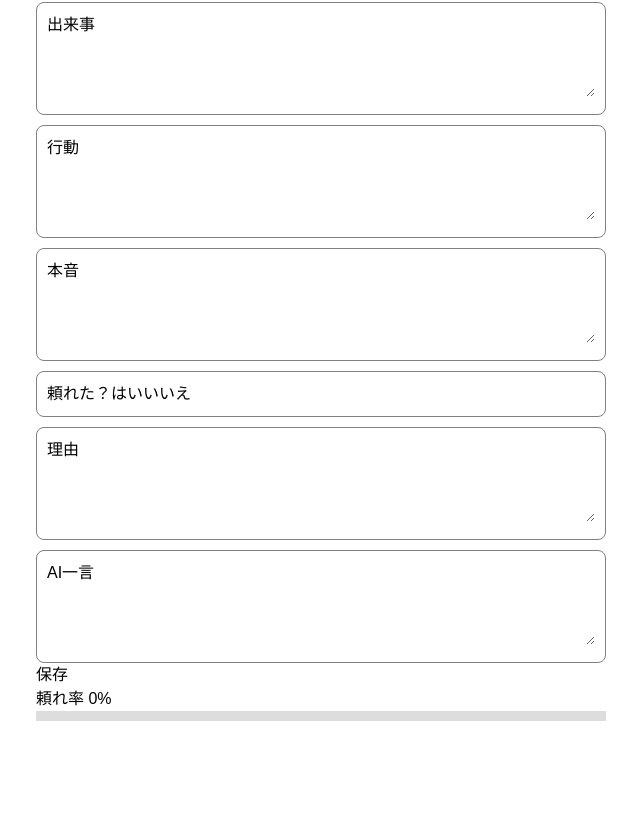
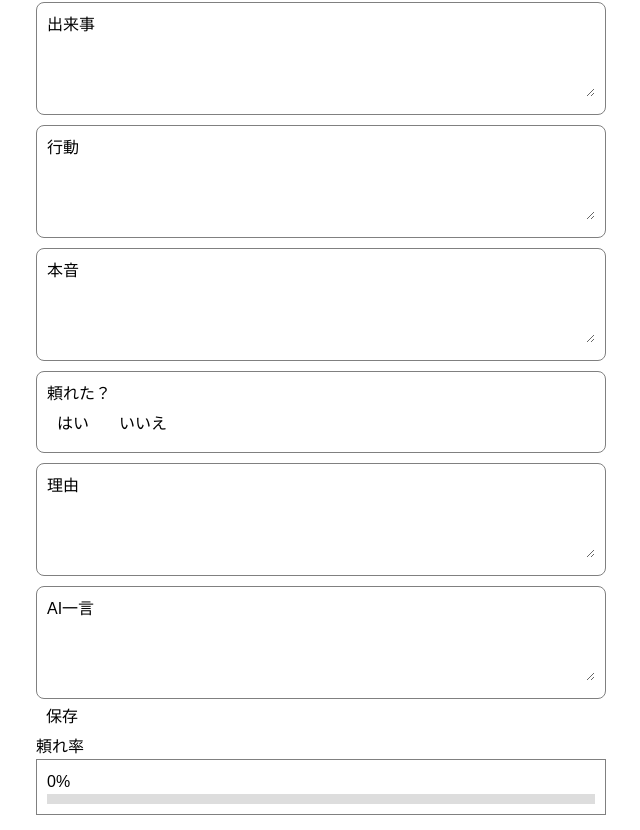
Before and after one commit to tsukruna/diary-app, a Next.js app: page / in a window 1280 px wide. Shown: the part 452-1282 px from the top of the page, without its empty margins (319-959 px from the left). Before the commit the page ends 1198 px from the top, so only its background shows below. Built offline with nearby package versions, Linux system fonts and the light colour scheme; no server answers; the database is empty.

Commit message:
add icon

```diff
--- a/app/page.tsx
+++ b/app/page.tsx
@@ -4,6 +4,7 @@ import Calendar from 'react-calendar';
 import 'react-calendar/dist/Calendar.css';
 import { supabase } from "@/lib/supabase";
 
+/* ✅ 外に出す */
 const FormBox = ({ label, children }: any) => (
   <div className="box">
     <label>{label}</label>
@@ -45,6 +46,7 @@ export default function Home() {
 
   const handleChange = (e: any) => {
     const { name, value } = e.target;
+
     setForm(prev => ({
       ...prev,
       [name]: value
@@ -79,12 +81,15 @@ export default function Home() {
   };
 
   const saveData = async () => {
+    setLoading(true);
+
     let summary = form.shortComment;
     if (!summary) summary = await generateAI(form);
 
     const newEntry = { ...form, shortComment: summary };
 
     await supabase.from("diary").insert([newEntry]);
+
     fetchData();
 
     setForm({
@@ -98,6 +103,8 @@ export default function Home() {
       reason: "",
       shortComment: ""
     });
+
+    setLoading(false);
   };
 
   const handleDateChange = (date: any) => {
@@ -140,8 +147,16 @@ export default function Home() {
       </FormBox>
 
       <FormBox label="頼れた？">
-        <button onClick={() => setForm(p => ({ ...p, relied: "yes" }))}>はい</button>
-        <button onClick={() => setForm(p => ({ ...p, relied: "no" }))}>いいえ</button>
+        <div style={{ display: "flex", gap: "10px" }}>
+          {/* ✅ 修正ここ */}
+          <button type="button" onClick={() => setForm(p => ({ ...p, relied: "yes" }))}>
+            はい
+          </button>
+
+          <button type="button" onClick={() => setForm(p => ({ ...p, relied: "no" }))}>
+            いいえ
+          </button>
+        </div>
       </FormBox>
 
       <FormBox label="理由">
@@ -152,26 +167,33 @@ export default function Home() {
         <textarea name="shortComment" value={form.shortComment} onChange={handleChange}/>
       </FormBox>
 
-      <button onClick={saveData}>保存</button>
+      {/* ✅ 修正ここ */}
+      <button type="button" onClick={saveData}>
+        {loading ? "生成中..." : "保存"}
+      </button>
 
       {/* ✅ 頼れ率 */}
-      <h2>頼れ率 {rate}%</h2>
-      <div className="bar">
-        <div className="fill" style={{ width: `${rate}%` }} />
+      <h2>頼れ率</h2>
+      <div className="graph">
+        <p>{rate}%</p>
+        <div className="bar">
+          <div className="barFill" style={{ width: `${rate}%` }} />
+        </div>
       </div>
 
-      {/* ✅ 日曜 */}
+      {/* ✅ 日曜まとめ */}
       {isSunday && (
-        <div>
-          <h2>週間まとめ</h2>
-          <button onClick={generateWeeklySummary}>生成</button>
-          <p>{weekSummary}</p>
+        <div className="weekly">
+          <h2>週間まとめAI</h2>
+          <button type="button" onClick={generateWeeklySummary}>
+            生成
+          </button>
+          {weekSummary && <p>{weekSummary}</p>}
         </div>
       )}
 
-      {/* ✅ スタイル（ここが超重要） */}
+      {/* ✅ スタイル */}
       <style jsx global>{`
-
         body {
           background: white;
           color: black;
@@ -202,65 +224,24 @@ export default function Home() {
           border-radius: 8px;
         }
 
-        /* ===== カレンダー完全修正 ===== */
-
-        .react-calendar {
-          border-radius: 8px;
+        button {
+          padding: 6px 10px;
+          border-radius: 6px;
+          border: none;
+          cursor: pointer;
         }
 
-        @media (prefers-color-scheme: dark) {
-          .react-calendar {
-            background: #222 !important;
-            color: white !important;
-          }
-
-          .react-calendar__tile {
-            color: white !important;
-          }
-
-          .react-calendar__tile--now {
-            background: orange !important;
-            color: black !important;
-          }
-
-          .react-calendar__tile--active {
-            background: #2196f3 !important;
-            color: white !important;
-          }
-
-          .react-calendar__month-view__weekdays {
-            color: #ccc !important;
-          }
-
-          .react-calendar__month-view__days__day--neighboringMonth {
-            color: #777 !important;
-          }
+        .graph {
+          border: 1px solid gray;
+          padding: 10px;
         }
-
-        @media (prefers-color-scheme: light) {
-          .react-calendar {
-            background: white !important;
-            color: black !important;
-          }
-
-          .react-calendar__tile {
-            color: black !important;
-          }
-
-          .react-calendar__tile--now {
-            background: #ffe082 !important;
-          }
-        }
-
-        /* ===== グラフ ===== */
 
         .bar {
           background: #ddd;
           height: 10px;
-          margin-bottom: 10px;
         }
 
-        .fill {
+        .barFill {
           height: 100%;
           background: green;
         }
@@ -271,6 +252,19 @@ export default function Home() {
           }
         }
 
+        .weekly {
+          margin-top: 15px;
+          padding: 10px;
+          border: 2px solid gray;
+        }
+
+        /* ✅ カレンダー */
+        @media (prefers-color-scheme: dark) {
+          .react-calendar {
+            background: #222 !important;
+            color: white !important;
+          }
+        }
       `}</style>
     </div>
   );
```
